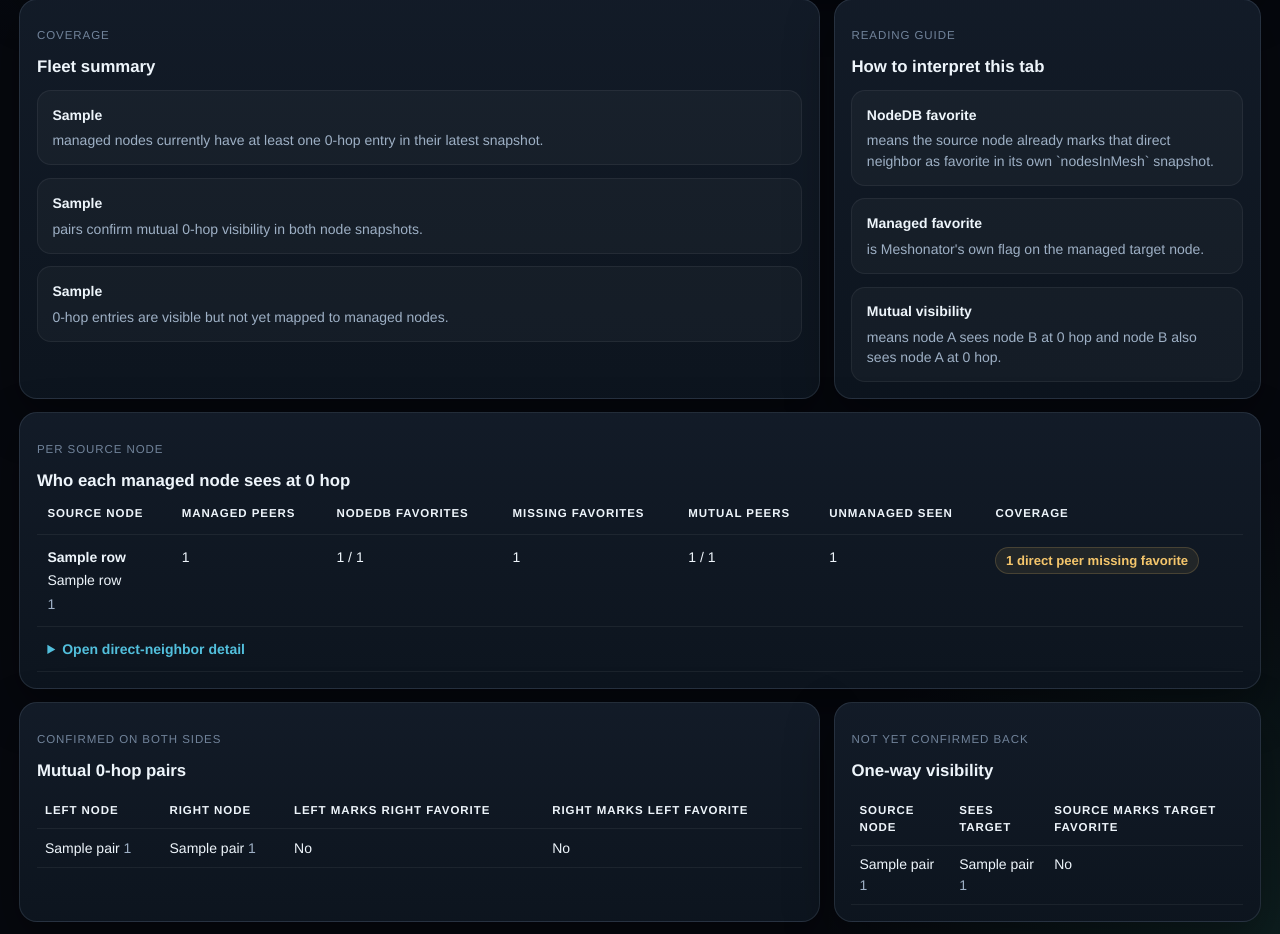
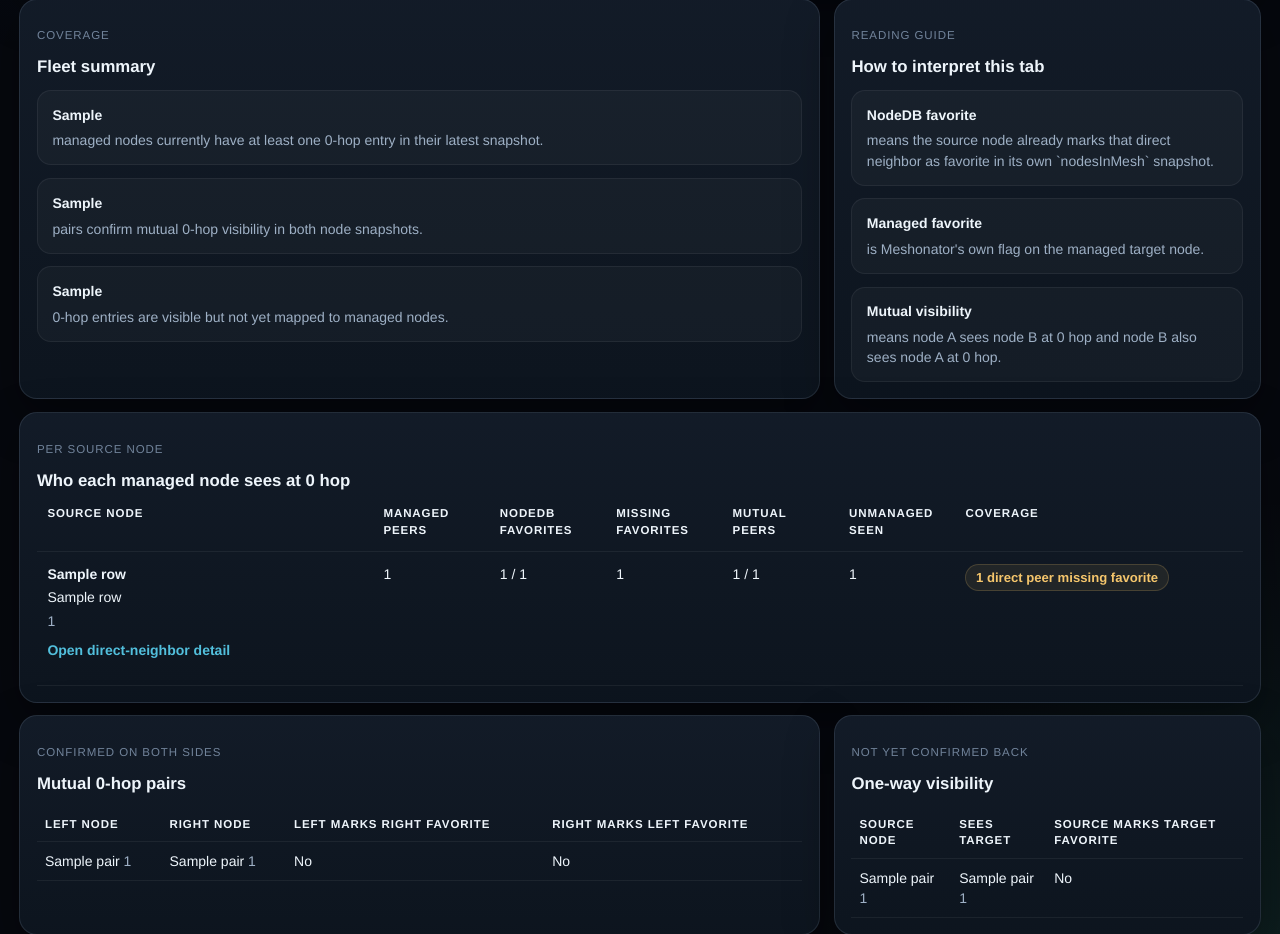
Before and after one commit to zm0ra/meshonator, a FastAPI app: template src/meshonator/templates/visibility.html in a window 1280 px wide. Shown: the part 487-1421 px from the top of the page. Run offline with FastAPI, Linux system fonts and the light colour scheme; the template is opened without the code that fills it: most values are stand-ins (such as "Sample title", 1, 10 or a date in 2020); parts of the project's set-up code (start-up, migrations or seed data) failed here and were passed over; some libraries are stand-ins or nearby versions.

Commit message:
Align visibility source rows

```diff
--- a/src/meshonator/static/css/app.css
+++ b/src/meshonator/static/css/app.css
@@ -615,6 +615,22 @@ label {
   border-collapse: collapse;
 }
 
+.visibility-source-table {
+  table-layout: fixed;
+}
+
+.visibility-source-col-main {
+  width: 21rem;
+}
+
+.visibility-source-col-metric {
+  width: 12%;
+}
+
+.visibility-source-col-coverage {
+  width: 18rem;
+}
+
 .data-table th,
 .data-table td {
   padding: 0.75rem 0.65rem;
@@ -647,6 +663,41 @@ details summary {
   cursor: pointer;
   color: var(--accent-cyan);
   font-weight: 700;
+}
+
+.visibility-source-group {
+  position: relative;
+}
+
+.visibility-source-row td {
+  border-bottom: none;
+  padding-bottom: 0.55rem;
+}
+
+.visibility-source-detail-row td {
+  padding-top: 0;
+  padding-bottom: 0.85rem;
+}
+
+.visibility-source-details {
+  display: grid;
+  gap: 0.7rem;
+}
+
+.visibility-source-details summary {
+  display: inline-flex;
+  align-items: center;
+  gap: 0.45rem;
+  width: fit-content;
+}
+
+.visibility-source-detail-panel {
+  display: grid;
+  gap: 0.75rem;
+  padding: 0.85rem 0.95rem;
+  border: 1px solid rgba(255, 255, 255, 0.06);
+  border-radius: 12px;
+  background: rgba(255, 255, 255, 0.025);
 }
 
 .row-detail-panel,
--- a/src/meshonator/templates/visibility.html
+++ b/src/meshonator/templates/visibility.html
@@ -101,10 +101,22 @@
       <h2>Who each managed node sees at 0 hop</h2>
     </div>
   </div>
-  <div class="table-wrap"><table class="data-table">
+  <div class="table-wrap"><table class="data-table visibility-source-table">
+    <colgroup>
+      <col class="visibility-source-col-main" />
+      <col class="visibility-source-col-metric" />
+      <col class="visibility-source-col-metric" />
+      <col class="visibility-source-col-metric" />
+      <col class="visibility-source-col-metric" />
+      <col class="visibility-source-col-metric" />
+      <col class="visibility-source-col-coverage" />
+    </colgroup>
+    <thead>
     <tr><th>Source node</th><th>Managed peers</th><th>NodeDB favorites</th><th>Missing favorites</th><th>Mutual peers</th><th>Unmanaged seen</th><th>Coverage</th></tr>
+    </thead>
     {% for row in source_rows %}
-    <tr>
+    <tbody class="visibility-source-group">
+    <tr class="visibility-source-row">
       <td>
         <div class="node-identity">
           <a class="node-link-compact" href="/nodes/{{ row.node_id }}">{{ row.short_name or row.provider_node_id }}</a>
@@ -127,10 +139,11 @@
         {% endif %}
       </td>
     </tr>
-    <tr>
+    <tr class="visibility-source-detail-row">
       <td colspan="7">
-        <details>
+        <details class="visibility-source-details">
           <summary>Open direct-neighbor detail</summary>
+          <div class="visibility-source-detail-panel">
           {% if row.managed_peers %}
           <div class="table-wrap mt-1"><table class="data-table data-table-compact">
             <tr><th>Target node</th><th>NodeDB favorite</th><th>Managed favorite</th><th>Mutual</th><th>Reachable</th><th>Last heard</th><th>SNR</th></tr>
@@ -169,12 +182,16 @@
             {% endfor %}
           </table></div>
           {% endif %}
+          </div>
         </details>
       </td>
     </tr>
+    </tbody>
     {% endfor %}
     {% if not source_rows %}
+    <tbody>
       <tr><td colspan="7" class="muted">No managed nodes match the current filter.</td></tr>
+    </tbody>
     {% endif %}
   </table></div>
 </section>
```
